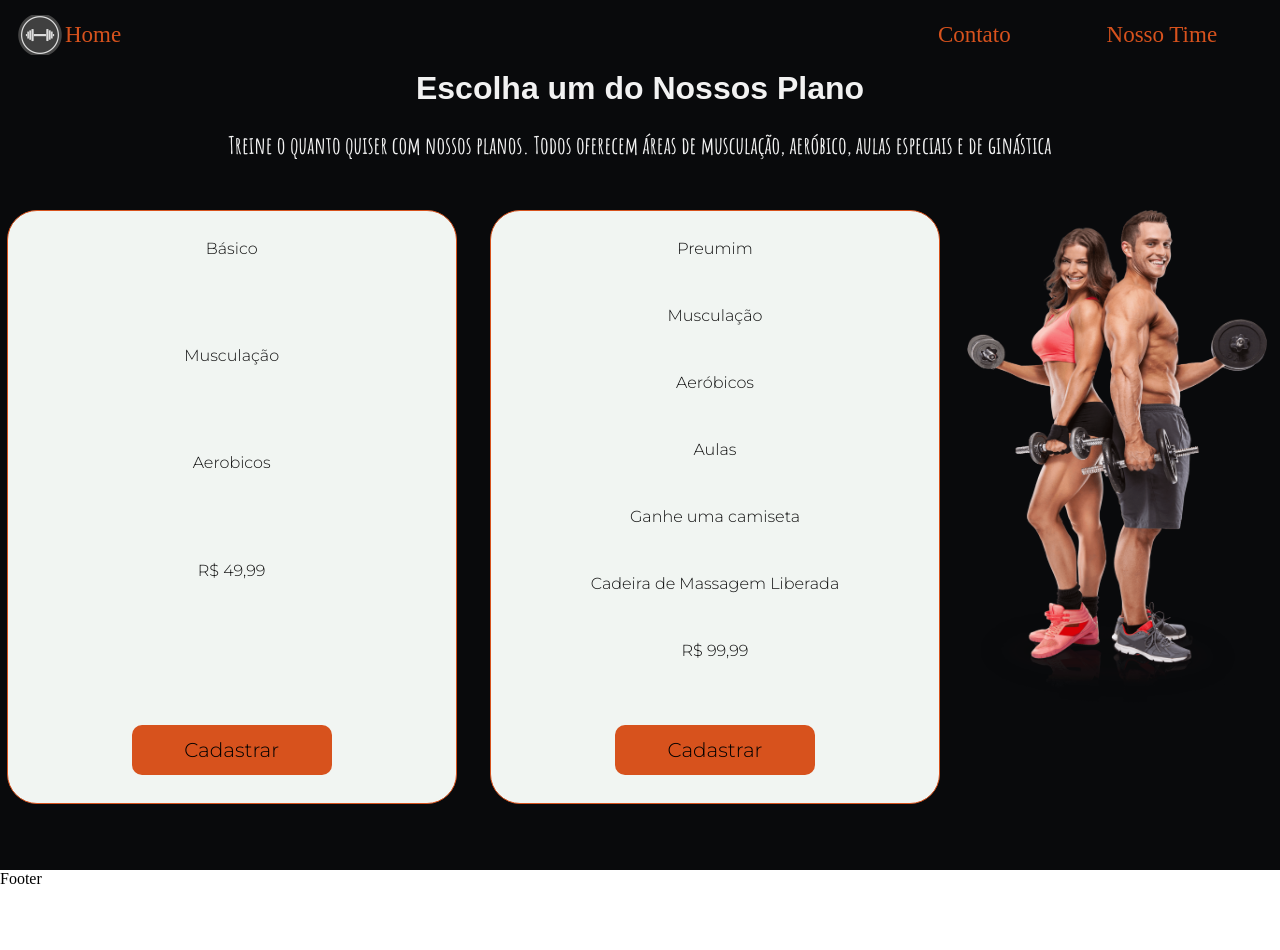
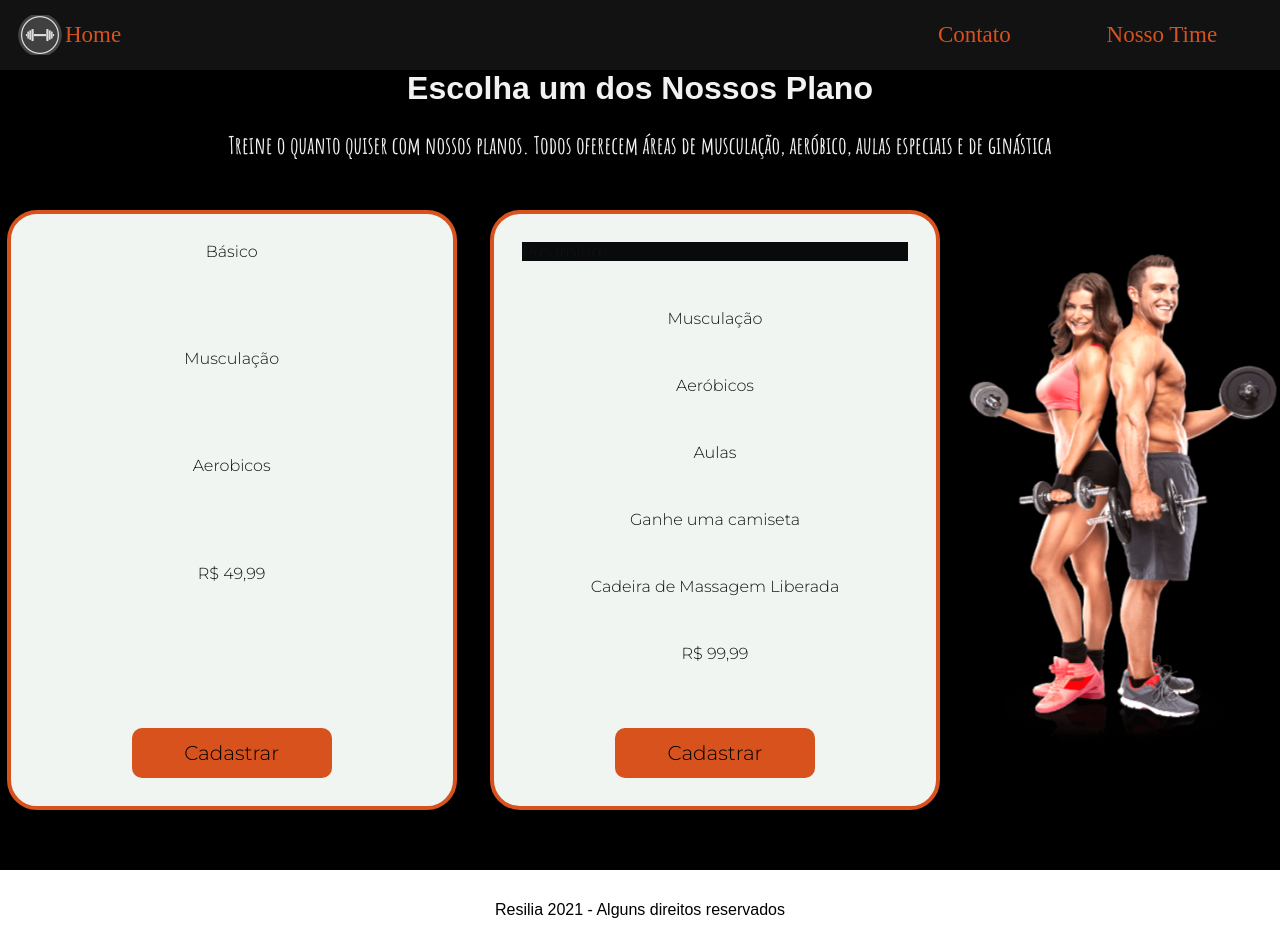
Before and after one commit to danielvdg/Resilientes-Solutions-Academia, a React (Create React App) app: page / in a window 1280 px wide. Before the commit the page ends 888 px from the top, so only its background shows below. Built offline with nearby package versions, Linux system fonts and the light colour scheme.

Commit message:
animação home

```diff
--- a/src/Components/Footer/index.jsx
+++ b/src/Components/Footer/index.jsx
@@ -3,7 +3,7 @@ import * as S from './style'
 const Footer = () => {
     return (
        <S.Container>
-           Footer
+           <S.footer>Resilia 2021 - Alguns direitos reservados</S.footer>
        </S.Container>
     )
 }
--- a/src/Components/Footer/style.js
+++ b/src/Components/Footer/style.js
@@ -3,5 +3,16 @@ import styled from "styled-components";
 export const  Container = styled.div`
     width: 100%;
     height: 100%;
+    display: flex;
 
 `
+export const  footer = styled.footer`
+    display: flex;
+    justify-content: center;
+    align-items: center;
+    width: 100%;
+    height: 80px;
+    font-family: ${props=> props.theme.fonts.titulo};
+
+
+`
--- a/src/Components/Header/style.js
+++ b/src/Components/Header/style.js
@@ -8,7 +8,8 @@ export const Container = styled.div`
     align-items: center;
     justify-content:space-between;
     padding: 0 15px;
-    background-color: ${(props)=>props.theme.cores.preto2};
+    background-color: ${(props)=>props.theme.cores.preto};
+
 `
 
 export const Logo = styled.div`
--- a/src/Pages/Home/index.jsx
+++ b/src/Pages/Home/index.jsx
@@ -8,9 +8,9 @@ import * as S from "./style";
 const Home = () => {
   return (
     <S.Container>
-            <S.titulo>Escolha um do Nossos Plano</S.titulo>
+            <S.titulo>Escolha um dos Nossos Plano</S.titulo>
 
-            <S.subtitle>Treine o quanto quiser com     nossos planos.
+            <S.subtitle>Treine o quanto quiser com nossos planos.
                 Todos oferecem áreas de musculação, aeróbico,
                 aulas especiais e de ginástica
             </S.subtitle>
@@ -29,7 +29,7 @@ const Home = () => {
             <S.plano>
                <S.cardPlano>
                     <S.ul>
-                        <S.li>Preumim</S.li>
+                        <S.li><S.planoLista>Preumium</S.planoLista></S.li>
                         <S.li>Musculação</S.li>
                         <S.li>Aeróbicos</S.li>
                         <S.li>Aulas</S.li>
--- a/src/Pages/Home/style.js
+++ b/src/Pages/Home/style.js
@@ -12,7 +12,13 @@ grid-template-areas:
     gap:20px;
     grid-template-rows: 40px 60px auto;
     background-color:${props=> props.theme.cores.preto2} ;
-background-attachment: fixed;
+    background-position: 30% 45%;
+    background-color: black;
+    -webkit-background-size: cover;
+    -moz-background-size: cover;
+    background-size: cover;
+    -o-background-size: cover;
+
 
 `
 
@@ -52,8 +58,8 @@ export const cardPlano = styled.div`
 `
 export const ul = styled.ul`
     width: 450px;
-    height: 90%;
-    border: 1px solid ${props=> props.theme.cores.laranja} ;
+    height: 600px;
+    border: 4px solid ${props=> props.theme.cores.laranja} ;
     padding: 6%;
     background-color:${props=> props.theme.cores.talco} ;
     color:${props=> props.theme.cores.preto} ;
@@ -73,18 +79,51 @@ export const li = styled.li`
     align-items: center;
 
 `
-
+export const planoLista = styled.p`
+    width: 100%;
+    background: ${props=> props.theme.cores.preto2};
+`
 export const card =styled.div`
 grid-area: picture;
 display: flex;
 width: 100%;
 height: 100%;
-display: flex;
 
 
 >img{
     width: 300px;
     height: 500px;
+    animation: pulse 0.7s infinite;
+    margin: 0 auto;
+    display: flex;
+    justify-content: center;
+    align-items: center;
+    margin-top: 50px;
+    animation-direction: alternate;
+    -webkit-animation-name: pulse;
+    animation-name: pulse;
+    }
+
+@-webkit-keyframes pulse {
+  0% {
+    -webkit-transform: scale(1);
+    -webkit-filter: brightness(100%);
+  }
+  100% {
+    -webkit-transform: scale(1.1);
+    -webkit-filter: brightness(200%);
+  }
+}
+
+@keyframes pulse {
+  0% {
+    transform: scale(1);
+    filter: brightness(100%);
+  }
+  100% {
+    transform: scale(1.1);
+    filter: brightness(200%);
+  }
 }
 
 
```
Also changed, not shown: src/Components/Button/index.jsx (+6 -1 lines). Lines whose indentation alone changed are shown as unchanged.
